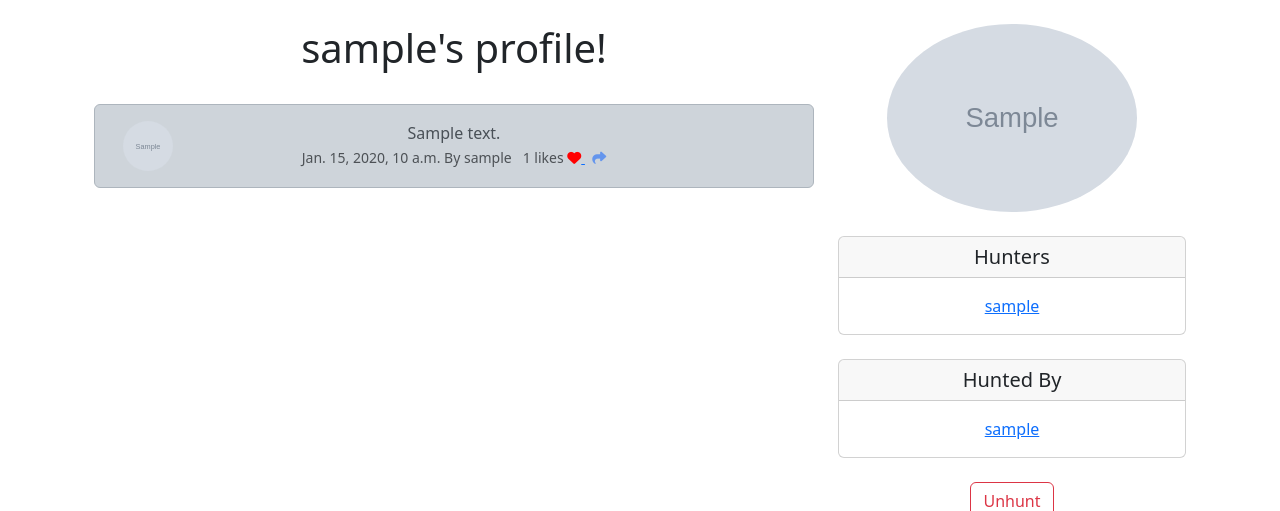
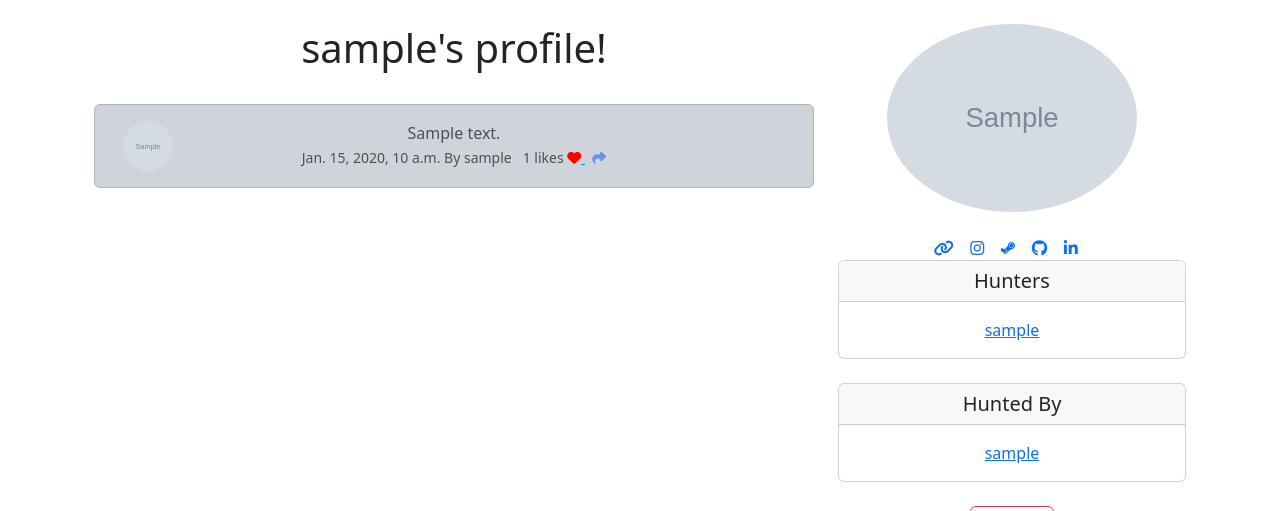
Before and after one commit to shahriaarrr/SHAZAM, a Django app: page /profile/1 in a window 1280 px wide. Shown: the part 56-567 px from the top of the page. Run offline with Django 4.2, Linux system fonts and the light colour scheme; a user stored in the database is signed in; tables that the repository leaves empty hold one stand-in row (values such as "Sample post"); grey boxes marked "Sample" are stand-in pictures; some libraries are stand-ins or nearby versions.

Commit message:
add profile links in profile page

```diff
--- a/shazam/templates/profile.html
+++ b/shazam/templates/profile.html
@@ -17,6 +17,7 @@
                                             <img src="{{ profile.profile_image.url }}" width="50" height="50"
                                             class="rounded-circle" alt="{{ profile.user.username }}">
                                         {% else %}
+
                                             <img src="{% static 'images/default-profile.jpg' %}" width="50" height="50"
                                             class="rounded-circle" alt="{{ profile.user.username }}">
                                         {% endif %}
@@ -53,6 +54,37 @@
                     <img src="{{ profile.profile_image.url }}" width="250" alt="Profile Image" class="rounded-circle">
                     <br/><br/>
                 {% endif %}
+
+                {% if profile.website %}
+                    <a href="{{ profile.website }}" target="new">
+                        <i class="fa-solid fa-link"></i></a>
+                    &nbsp;&nbsp;
+                {% endif %}
+
+                {% if profile.social_instagram %}
+                    <a href="https://instagram.com/{{ profile.social_instagram }}" target="new">
+                        <i class="fa-brands fa-instagram"></i></a>
+                    &nbsp;&nbsp;
+                {% endif %}
+
+                {% if profile.social_steam %}
+                    <a href="https://steamcommunity.com/id/{{ profile.social_steam }}/" target="new">
+                        <i class="fa-brands fa-steam-symbol"></i></a>
+                    &nbsp;&nbsp;
+                {% endif %}
+
+                {% if profile.social_github %}
+                    <a href="https://github.com/{{ profile.social_github }}" target="new">
+                        <i class="fa-brands fa-github"></i></a>
+                    &nbsp;&nbsp;
+                {% endif %}
+
+                {% if profile.social_linkedin %}
+                    <a href="{{ profile.social_linkedin }}" target="new">
+                        <i class="fa-brands fa-linkedin-in"></i></a>
+                    &nbsp;&nbsp;
+                {% endif %}
+
                 <div class="card">
                     <h5 class="card-header">Hunters</h5>
                     <div class="card-body">
```
